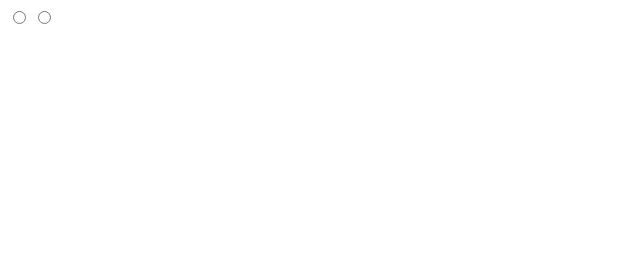
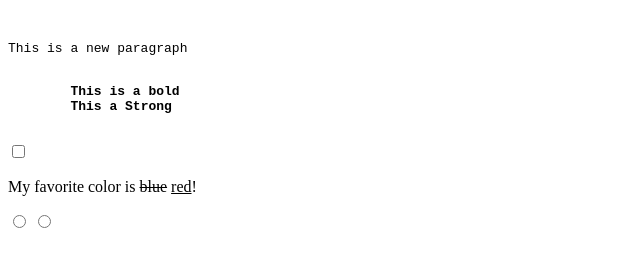
Before and after one commit to ajijulkazi/Full-Stack-web-Practice, a plain HTML site: page index.html in a window 1280 px wide. Shown: the whole page, without its empty margins (0-640 px from the left). Drawn offline with Linux system fonts and the light colour scheme.

Commit message:
html tags

```diff
--- a/index.html
+++ b/index.html
@@ -8,6 +8,13 @@
 
 </head>
 <body>
+    <pre>
+        <p>This is a new paragraph</p>
+        <b>This is a bold</b>
+        <Strong>This a Strong</Strong>
+    </pre>
+    <input type="checkbox" value="">
+    <p>My favorite color is <del>blue</del> <ins>red</ins>!</p>
     <form>
         <input type="radio" value="tomi">
         <input type="radio" value="tomi">
```
